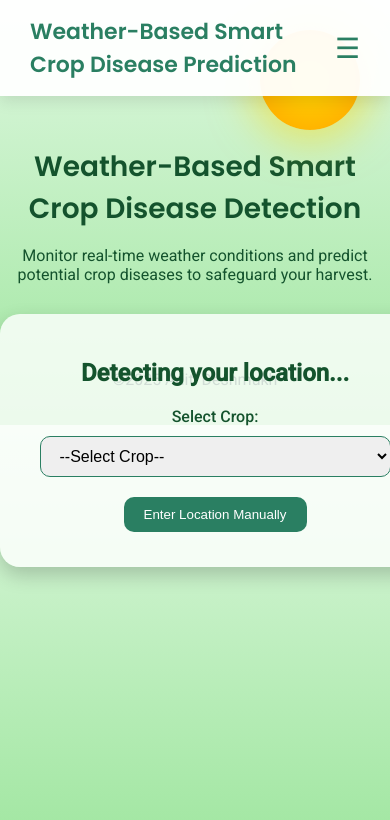
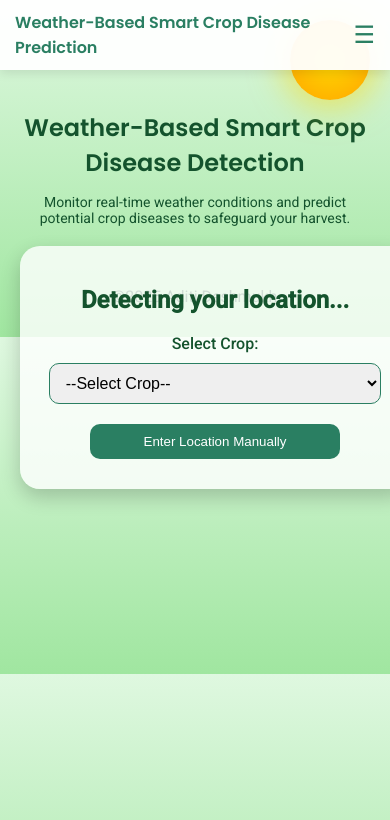
Before and after one commit to aditideshmukh36123-glitch/crop.github.io, a plain HTML site: page index.html in a window 390 px wide. Shown: the top 820 px of the page. Drawn offline with Linux system fonts and the light colour scheme.

Commit message:
style.css
new

```diff
--- a/style.css
+++ b/style.css
@@ -1,20 +1,20 @@
-/* Global Styles */
+/* -------------------- Global -------------------- */
 body {
     margin: 0;
     font-family: 'Roboto', sans-serif;
-    background: linear-gradient(to top, #a0e6a0, #dff8e0); /* soft sky gradient */
+    background: linear-gradient(to top, #a0e6a0, #dff8e0);
     overflow-x: hidden;
     position: relative;
 }
 
-/* Navbar */
+/* ------------------- Navbar ------------------- */
 nav {
     display: flex;
     justify-content: space-between;
     align-items: center;
-    padding: 15px 30px;
+    padding: 10px 15px;
     background: rgba(255, 255, 255, 0.95);
-    box-shadow: 0 5px 15px rgba(0,0,0,0.1);
+    box-shadow: 0 3px 10px rgba(0,0,0,0.1);
     position: sticky;
     top: 0;
     z-index: 10;
@@ -23,7 +23,7 @@ nav {
 nav .logo {
     font-family: 'Poppins', sans-serif;
     font-weight: 600;
-    font-size: 22px;
+    font-size: 16px;
     color: #2a7f62;
 }
 
@@ -35,7 +35,7 @@ nav ul {
 }
 
 nav ul li {
-    margin-left: 20px;
+    margin-left: 15px;
 }
 
 nav ul li a {
@@ -49,18 +49,17 @@ nav ul li a:hover {
     color: #14532d;
 }
 
-/* Mobile Menu */
 #mobile-menu {
     display: none;
-    font-size: 28px;
+    font-size: 24px;
     cursor: pointer;
     color: #2a7f62;
 }
 
-/* Hero Section */
+/* ------------------- Hero Section ------------------- */
 .hero {
     text-align: center;
-    margin: 50px auto 30px auto;
+    margin: 40px auto 20px auto;
     color: #14532d;
     padding: 0 15px;
 }
@@ -68,35 +67,35 @@ nav ul li a:hover {
 .hero h1 {
     font-family: 'Poppins', sans-serif;
     font-weight: 600;
-    font-size: 36px;
-    margin-bottom: 15px;
+    font-size: 28px;
+    margin-bottom: 10px;
 }
 
 .hero p {
-    font-size: 18px;
+    font-size: 16px;
 }
 
-/* Sun Animation */
+/* ------------------- Sun Animation ------------------- */
 .sun-container {
     position: absolute;
-    top: 30px;
-    right: 30px;
+    top: 20px;
+    right: 20px;
     z-index: 0;
 }
 
 .sun {
-    width: 100px;
-    height: 100px;
+    width: 80px;
+    height: 80px;
     background: radial-gradient(circle at 50% 50%, #FFD700, #FFA500);
     border-radius: 50%;
-    box-shadow: 0 0 50px 15px rgba(255, 215, 0, 0.6);
+    box-shadow: 0 0 40px 10px rgba(255, 215, 0, 0.6);
     animation: sunGlow 6s infinite alternate, sunRotate 20s linear infinite;
 }
 
 @keyframes sunGlow {
-    0% { box-shadow: 0 0 40px 10px rgba(255, 215, 0, 0.5); }
-    50% { box-shadow: 0 0 60px 20px rgba(255, 223, 0, 0.7); }
-    100% { box-shadow: 0 0 40px 10px rgba(255, 215, 0, 0.5); }
+    0% { box-shadow: 0 0 30px 8px rgba(255, 215, 0, 0.5); }
+    50% { box-shadow: 0 0 50px 15px rgba(255, 223, 0, 0.7); }
+    100% { box-shadow: 0 0 30px 8px rgba(255, 215, 0, 0.5); }
 }
 
 @keyframes sunRotate {
@@ -104,11 +103,11 @@ nav ul li a:hover {
     to { transform: rotate(360deg); }
 }
 
-/* Flip Card */
+/* ------------------- Flip Card ------------------- */
 .flip-card {
     background-color: transparent;
-    width: 100%;
-    max-width: 450px;
+    width: 95%;
+    max-width: 400px;
     margin: 20px auto;
     perspective: 1000px;
 }
@@ -130,11 +129,10 @@ nav ul li a:hover {
     backface-visibility: hidden;
 }
 
-/* Card Styling */
 .weather-card, .flip-card-front, .flip-card-back {
     background: #ffffffcc;
     border-radius: 20px;
-    padding: 25px 20px;
+    padding: 20px;
     box-shadow: 0 8px 20px rgba(0,0,0,0.2);
     color: #14532d;
     text-align: center;
@@ -145,10 +143,10 @@ nav ul li a:hover {
     transform: rotateY(180deg);
 }
 
-/* Form Inputs */
+/* ------------------- Form Inputs ------------------- */
 input[type="text"], select {
-    width: 80%;
-    padding: 10px 15px;
+    width: 100%;
+    padding: 10px 12px;
     margin: 10px 0;
     border-radius: 10px;
     border: 1px solid #2a7f62;
@@ -161,15 +159,17 @@ label {
     margin-top: 10px;
 }
 
-/* Buttons */
+/* ------------------- Buttons ------------------- */
 button, .btn {
     display: inline-block;
-    padding: 10px 20px;
+    width: 90%;
+    max-width: 250px;
+    padding: 10px 15px;
     background: #2a7f62;
     color: #fff;
     border-radius: 10px;
     font-weight: 500;
-    margin: 10px 5px;
+    margin: 10px 0;
     border: none;
     cursor: pointer;
     transition: all 0.3s ease;
@@ -180,29 +180,37 @@ button:hover, .btn:hover {
     transform: scale(1.05);
 }
 
-/* Footer */
+/* ------------------- Footer ------------------- */
 footer {
     text-align: center;
-    margin-top: 50px;
-    padding: 20px;
+    margin-top: 30px;
+    padding: 15px;
     color: #14532d;
 }
 
-/* Responsive */
+/* ------------------- Mobile ------------------- */
 @media (max-width: 768px) {
     nav ul {
         display: none;
         flex-direction: column;
         background: rgba(255, 255, 255, 0.95);
         position: absolute;
-        top: 60px;
+        top: 50px;
         right: 0;
-        width: 100%;
-        padding: 10px 0;
+        width: 180px;
+        padding: 5px 0;
+        box-shadow: 0 5px 15px rgba(0,0,0,0.15);
+        border-radius: 8px;
+        z-index: 20;
     }
 
     nav ul.active {
         display: flex;
+    }
+
+    nav ul li {
+        margin: 8px 0;
+        text-align: center;
     }
 
     #mobile-menu {
@@ -210,48 +218,23 @@ footer {
     }
 
     .hero h1 {
-        font-size: 28px;
+        font-size: 24px;
     }
 
     .hero p {
-        font-size: 16px;
+        font-size: 14px;
     }
 
     input[type="text"], select {
-        width: 90%;
+        width: 95%;
+    }
+
+    .flip-card {
+        width: 95%;
+        max-width: 350px;
+    }
+
+    .btn {
+        width: 100%;
     }
 }
-/* Mobile Menu */
-#mobile-menu {
-    display: none;
-    font-size: 28px;
-    cursor: pointer;
-    color: #2a7f62;
-}
-
-@media (max-width: 768px) {
-    nav ul {
-        display: none;
-        flex-direction: column;
-        background: rgba(255, 255, 255, 0.95);
-        position: absolute;
-        top: 60px;
-        right: 0;
-        width: 100%;
-        padding: 10px 0;
-        z-index: 20;
-    }
-
-    nav ul.active {
-        display: flex;
-    }
-
-    #mobile-menu {
-        display: block;
-    }
-
-    nav ul li {
-        margin: 10px 0;
-        text-align: center;
-    }
-}
```
